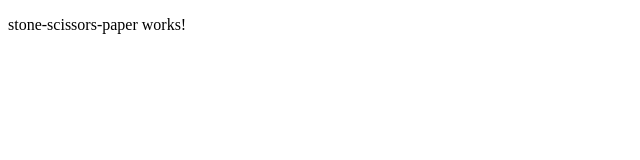
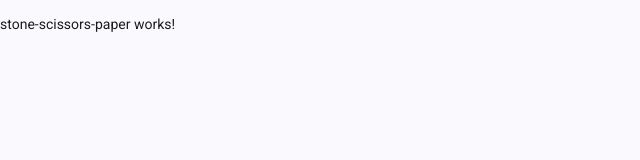
Before and after one commit to Dbarahonan/ssp-game-web, an Angular app: page / in a window 1280 px wide. Shown: the top 160 px of the page, without its empty margins (0-640 px from the left). Built offline with nearby package versions, Linux system fonts and the light colour scheme.

Commit message:
feat(material): add angular material

```diff
--- a/package.json
+++ b/package.json
@@ -22,10 +22,12 @@
   },
   "private": true,
   "dependencies": {
+    "@angular/cdk": "^20.2.10",
     "@angular/common": "^20.3.0",
     "@angular/compiler": "^20.3.0",
     "@angular/core": "^20.3.0",
     "@angular/forms": "^20.3.0",
+    "@angular/material": "^20.2.10",
     "@angular/platform-browser": "^20.3.0",
     "@angular/router": "^20.3.0",
     "rxjs": "~7.8.0",
--- a/src/index.html
+++ b/src/index.html
@@ -6,6 +6,8 @@
   <base href="/">
   <meta name="viewport" content="width=device-width, initial-scale=1">
   <link rel="icon" type="image/x-icon" href="favicon.ico">
+  <link href="https://fonts.googleapis.com/css2?family=Roboto:wght@300;400;500&display=swap" rel="stylesheet">
+  <link href="https://fonts.googleapis.com/icon?family=Material+Icons" rel="stylesheet">
 </head>
 <body>
   <app-root></app-root>
--- a/src/styles.scss
+++ b/src/styles.scss
@@ -1 +1,40 @@
+
+// Include theming for Angular Material with `mat.theme()`.
+// This Sass mixin will define CSS variables that are used for styling Angular Material
+// components according to the Material 3 design spec.
+// Learn more about theming and how to use it for your application's
+// custom components at https://material.angular.dev/guide/theming
+@use '@angular/material' as mat;
+
+html {
+  @include mat.theme((
+    color: (
+      primary: mat.$azure-palette,
+      tertiary: mat.$blue-palette,
+    ),
+    typography: Roboto,
+    density: 0,
+  ));
+}
+
+body {
+  // Default the application to a light color theme. This can be changed to
+  // `dark` to enable the dark color theme, or to `light dark` to defer to the
+  // user's system settings.
+  color-scheme: light;
+
+  // Set a default background, font and text colors for the application using
+  // Angular Material's system-level CSS variables. Learn more about these
+  // variables at https://material.angular.dev/guide/system-variables
+  background-color: var(--mat-sys-surface);
+  color: var(--mat-sys-on-surface);
+  font: var(--mat-sys-body-medium);
+
+  // Reset the user agent margin.
+  margin: 0;
+}
+
 /* You can add global styles to this file, and also import other style files */
+
+html, body { height: 100%; }
+body { margin: 0; font-family: Roboto, "Helvetica Neue", sans-serif; }
```
Also changed, not shown: 2 other files (tests, documents, lock files or other folders).
